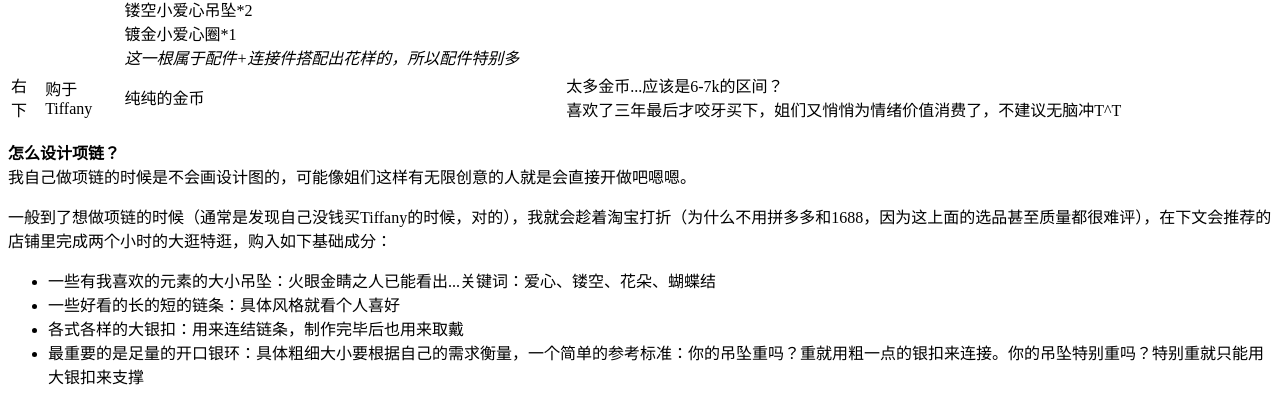
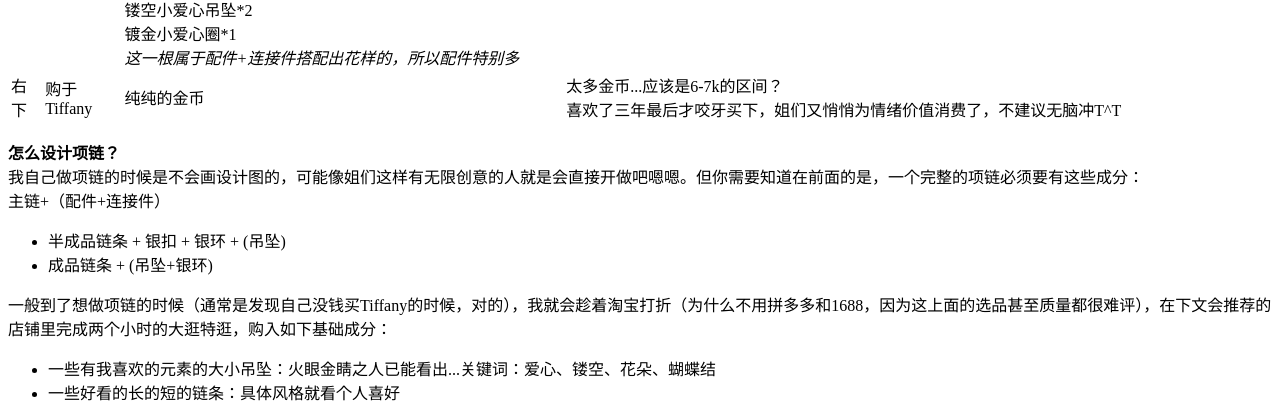
Before and after one commit to irethemelon/blog-le-livre-infini, an Eleventy site: page src/site/notes/我喜欢的亮晶晶的东西.md in a window 1280 px wide. Shown: the part 1951-2352 px from the top of the page. Built offline with nearby package versions, Linux system fonts and the light colour scheme; Eleventy itself is replaced by a stand-in of ours; files that its build step writes are made by us from their sources; what @sindresorhus/slugify, eleventy-plugin-nesting-toc, fs-file-tree, glob would draw is missing.

Commit message:
Update content src/site/notes/我喜欢的亮晶晶的东西.md

```diff
--- a/src/site/notes/我喜欢的亮晶晶的东西.md
+++ b/src/site/notes/我喜欢的亮晶晶的东西.md
@@ -32,7 +32,10 @@
 
 
 **怎么设计项链？**
-我自己做项链的时候是不会画设计图的，可能像姐们这样有无限创意的人就是会直接开做吧嗯嗯。
+我自己做项链的时候是不会画设计图的，可能像姐们这样有无限创意的人就是会直接开做吧嗯嗯。但你需要知道在前面的是，一个完整的项链必须要有这些成分：
+主链+（配件+连接件）
+* 半成品链条 + 银扣 + 银环 + (吊坠)
+* 成品链条 + (吊坠+银环)
 
 一般到了想做项链的时候（通常是发现自己没钱买Tiffany的时候，对的），我就会趁着淘宝打折（为什么不用拼多多和1688，因为这上面的选品甚至质量都很难评），在下文会推荐的店铺里完成两个小时的大逛特逛，购入如下基础成分：
 * 一些有我喜欢的元素的大小吊坠：火眼金睛之人已能看出...关键词：爱心、镂空、花朵、蝴蝶结
```
